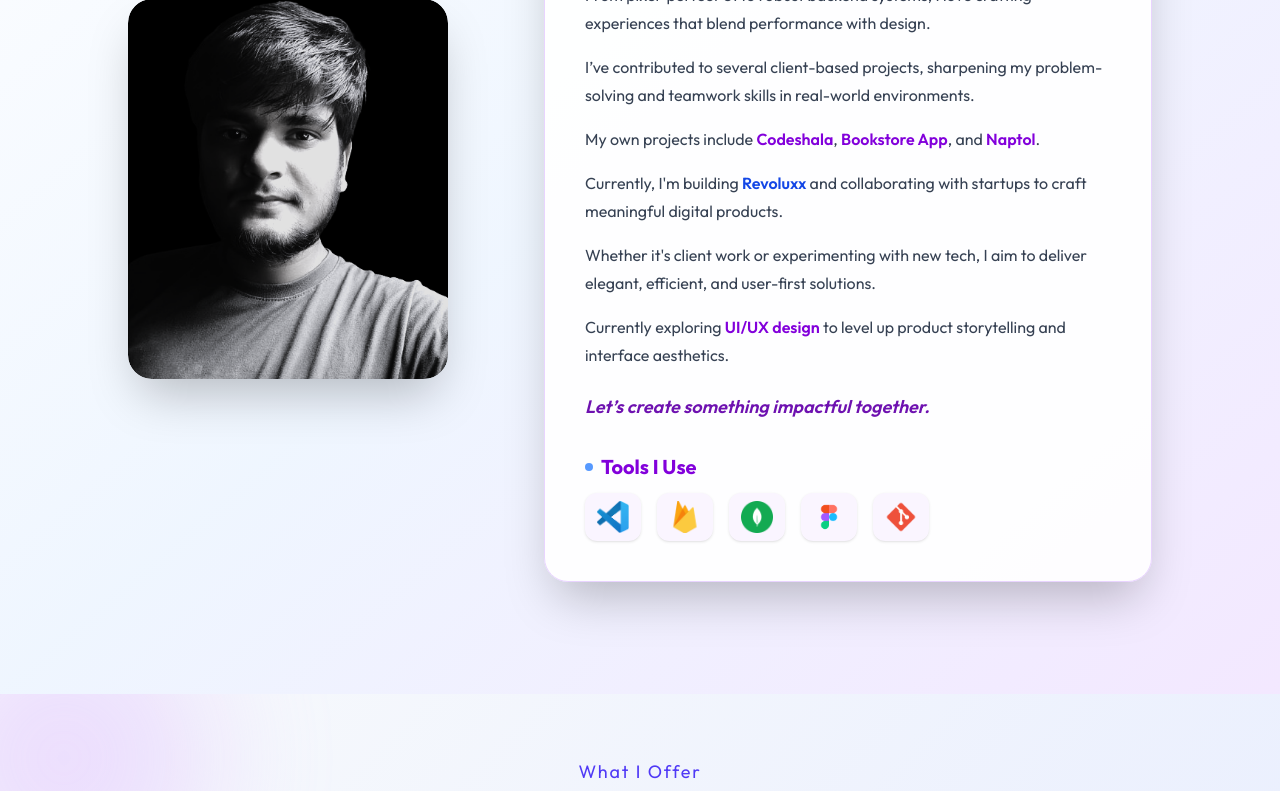
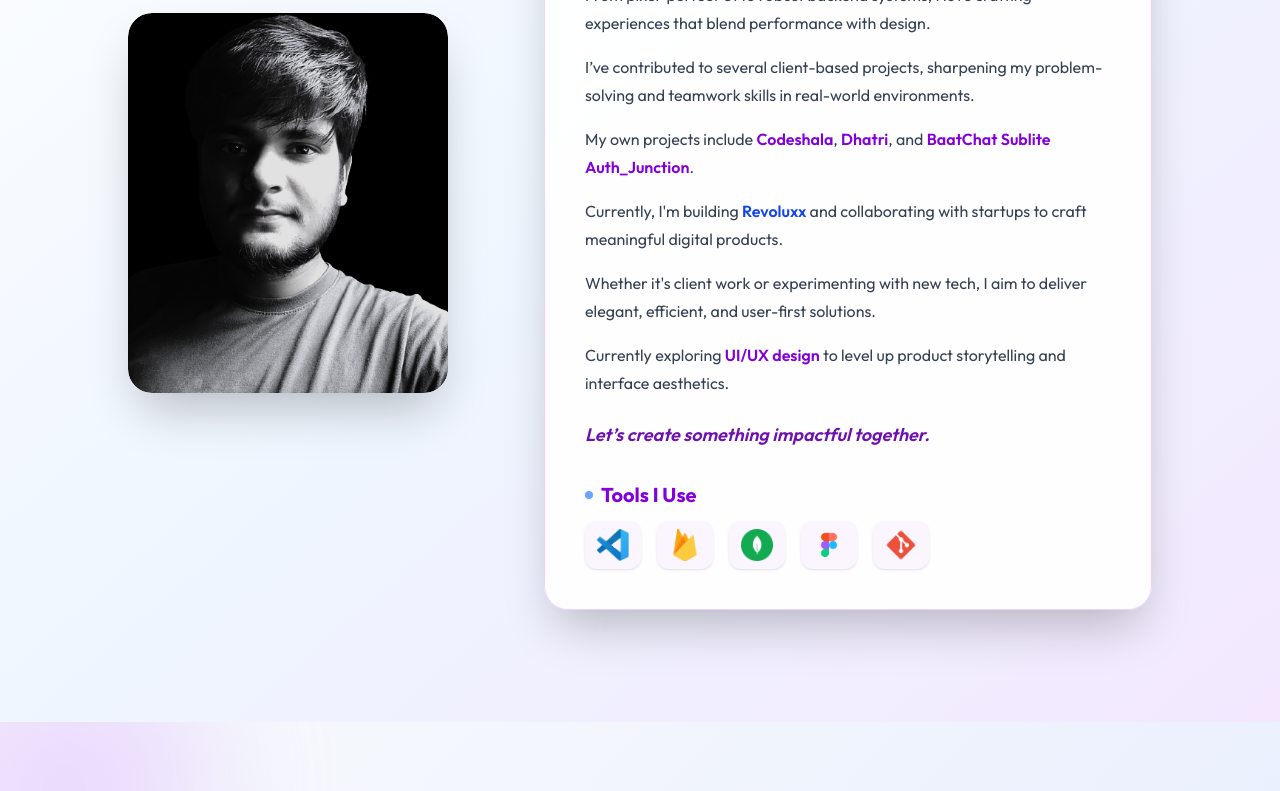
Before and after one commit to nishantchahar07/portfolio, a Next.js app: page / in a window 1280 px wide. Shown: the part 1200-1991 px from the top of the page. Built offline with nearby package versions, Linux system fonts and the light colour scheme; a web font is replaced by a local one.

Commit message:
some changes

```diff
--- a/app/components/About.jsx
+++ b/app/components/About.jsx
@@ -45,7 +45,7 @@ const About = () => {
                   I’ve contributed to several client-based projects, sharpening my problem-solving and teamwork skills in real-world environments.
                 </p>
                 <p className="text-gray-700 text-base leading-7 animate-fade-in" style={{ animationDelay: '0.5s', animationFillMode: 'both' }}>
-                  My own projects include <span className="font-semibold text-purple-700">Codeshala</span>, <span className="font-semibold text-purple-700">Bookstore App</span>, and <span className="font-semibold text-purple-700">Naptol</span>.
+                  My own projects include  <span className="font-semibold text-purple-700">Codeshala</span>, <span className="font-semibold text-purple-700">Dhatri</span>, and <span className="font-semibold text-purple-700">BaatChat</span> <span className="font-semibold text-purple-700">Sublite</span> <span className="font-semibold text-purple-700">Auth_Junction</span>.
                 </p>
                 <p className="text-gray-700 text-base leading-7 animate-fade-in" style={{ animationDelay: '0.6s', animationFillMode: 'both' }}>
                   Currently, I'm building <span className="font-semibold text-blue-700">Revoluxx</span> and collaborating with startups to craft meaningful digital products.
```
